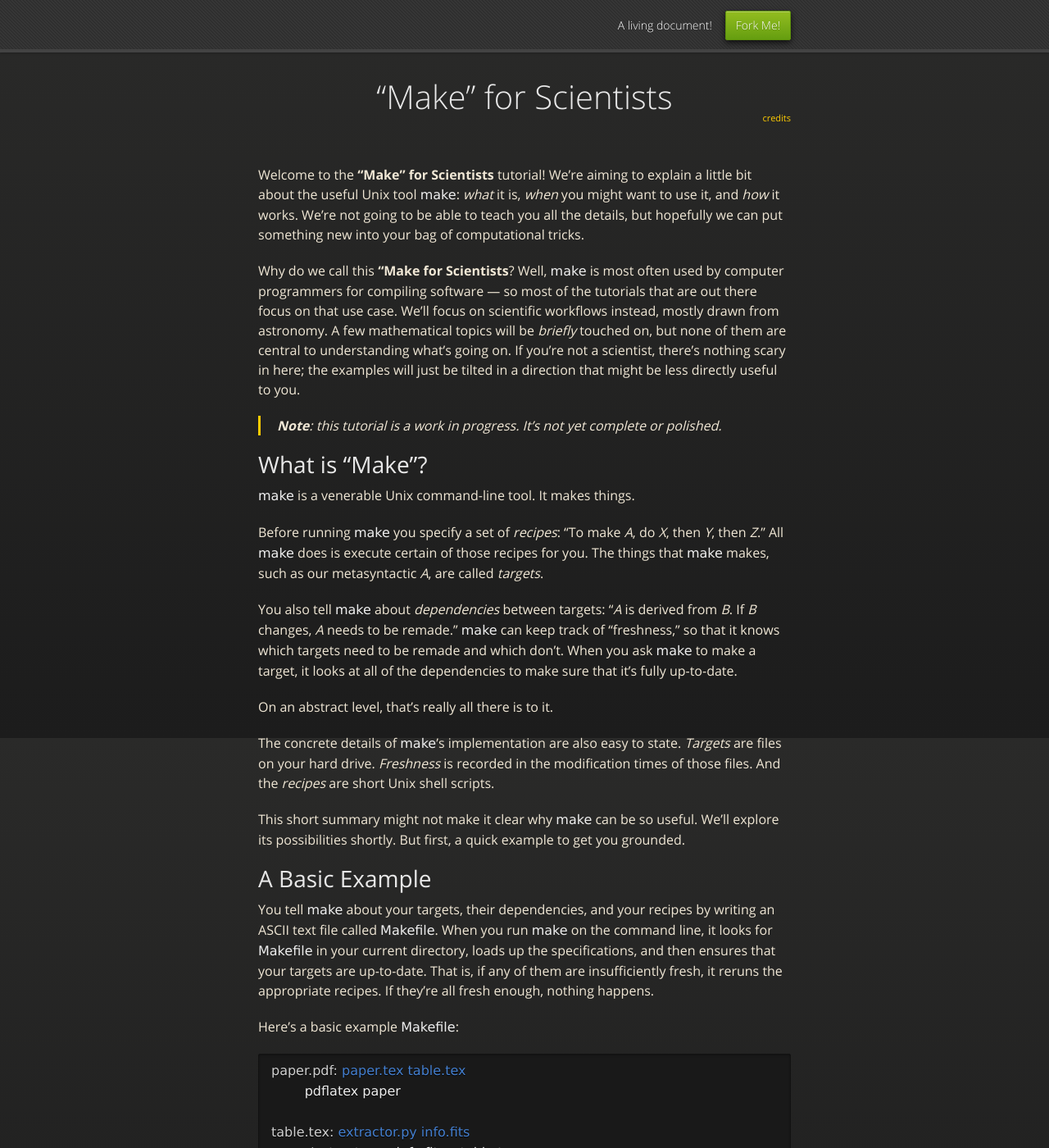
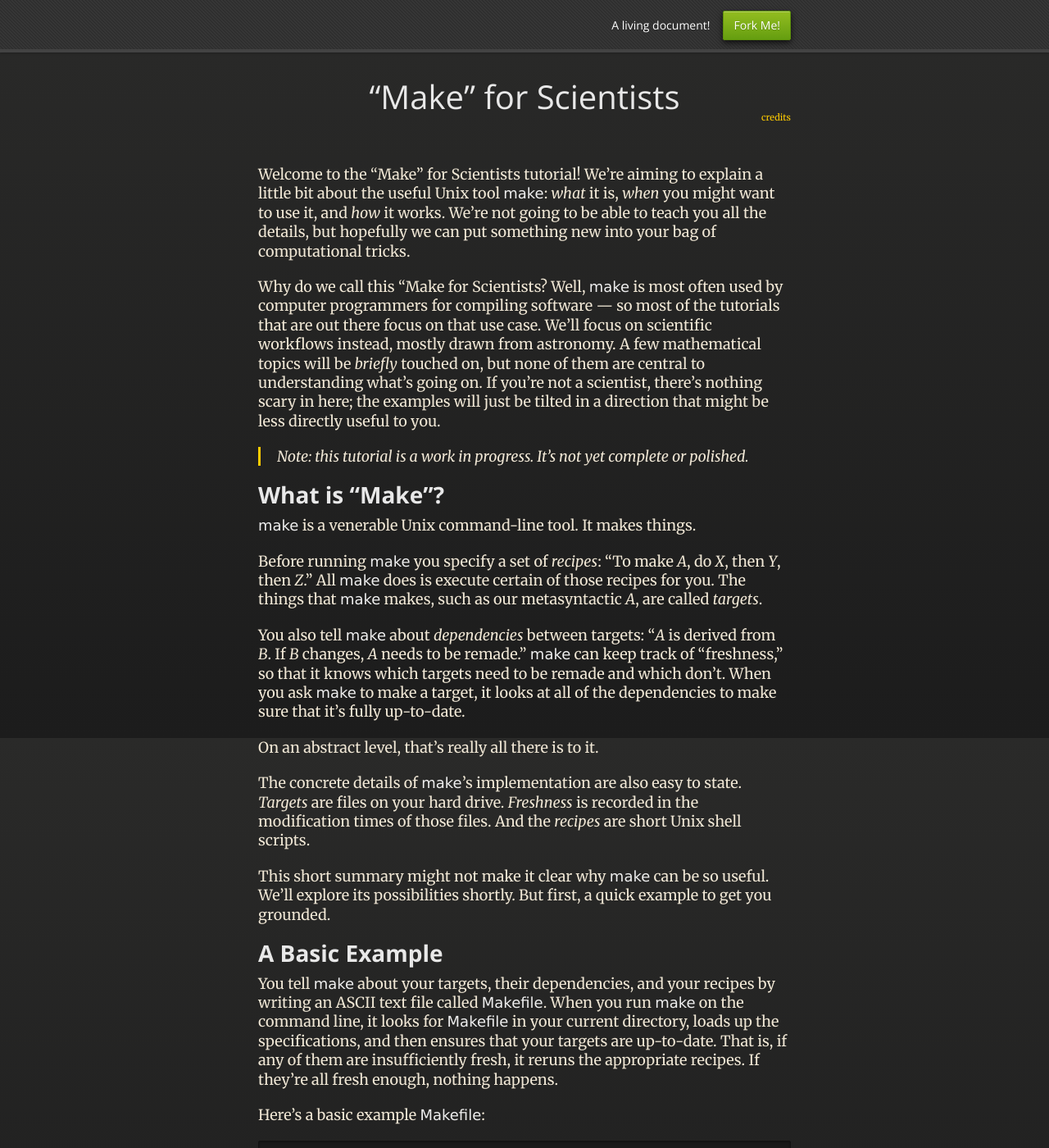
Before and after one commit to pkgw/make_for_scientists, a Jekyll site: the page built from index.md, in a window 1280 px wide and 1400 px high. Shown: the whole window at 82% size. Built offline with Jekyll 4.4.1, drawn with Linux system fonts in a browser that asks for light colours; nearby versions of some CDN libraries; Markdown is read by kramdown in place of the engine named in the settings.

Commit message:
Body text in serif; use Google Web Fonts instead of including our own
Still some improvements to be done here, but I think this is good.

```diff
--- a/_layouts/default.html
+++ b/_layouts/default.html
@@ -1,6 +1,8 @@
 <!DOCTYPE html>
 <html>
   <head>
+    <link href="http://fonts.googleapis.com/css?family=Merriweather:400,400italic,700|Open+Sans:400,700"
+	  rel="stylesheet" type="text/css">
     <meta charset="utf-8">
     <meta http-equiv="X-UA-Compatible" content="IE=edge,chrome=1">
     <title>{{ page.title }}</title>
--- a/css/styles.css
+++ b/css/styles.css
@@ -1,73 +1,3 @@
-@font-face {
-  font-family: 'OpenSansLight';
-  src: url("../fonts/OpenSans-Light-webfont.eot");
-  src: url("../fonts/OpenSans-Light-webfont.eot?#iefix") format("embedded-opentype"), url("../fonts/OpenSans-Light-webfont.woff") format("woff"), url("../fonts/OpenSans-Light-webfont.ttf") format("truetype"), url("../fonts/OpenSans-Light-webfont.svg#OpenSansLight") format("svg");
-  font-weight: normal;
-  font-style: normal;
-}
-
-@font-face {
-  font-family: 'OpenSansLightItalic';
-  src: url("../fonts/OpenSans-LightItalic-webfont.eot");
-  src: url("../fonts/OpenSans-LightItalic-webfont.eot?#iefix") format("embedded-opentype"), url("../fonts/OpenSans-LightItalic-webfont.woff") format("woff"), url("../fonts/OpenSans-LightItalic-webfont.ttf") format("truetype"), url("../fonts/OpenSans-LightItalic-webfont.svg#OpenSansLightItalic") format("svg");
-  font-weight: normal;
-  font-style: normal;
-}
-
-@font-face {
-  font-family: 'OpenSansRegular';
-  src: url("../fonts/OpenSans-Regular-webfont.eot");
-  src: url("../fonts/OpenSans-Regular-webfont.eot?#iefix") format("embedded-opentype"), url("../fonts/OpenSans-Regular-webfont.woff") format("woff"), url("../fonts/OpenSans-Regular-webfont.ttf") format("truetype"), url("../fonts/OpenSans-Regular-webfont.svg#OpenSansRegular") format("svg");
-  font-weight: normal;
-  font-style: normal;
-  -webkit-font-smoothing: antialiased;
-}
-
-@font-face {
-  font-family: 'OpenSansItalic';
-  src: url("../fonts/OpenSans-Italic-webfont.eot");
-  src: url("../fonts/OpenSans-Italic-webfont.eot?#iefix") format("embedded-opentype"), url("../fonts/OpenSans-Italic-webfont.woff") format("woff"), url("../fonts/OpenSans-Italic-webfont.ttf") format("truetype"), url("../fonts/OpenSans-Italic-webfont.svg#OpenSansItalic") format("svg");
-  font-weight: normal;
-  font-style: normal;
-  -webkit-font-smoothing: antialiased;
-}
-
-@font-face {
-  font-family: 'OpenSansSemibold';
-  src: url("../fonts/OpenSans-Semibold-webfont.eot");
-  src: url("../fonts/OpenSans-Semibold-webfont.eot?#iefix") format("embedded-opentype"), url("../fonts/OpenSans-Semibold-webfont.woff") format("woff"), url("../fonts/OpenSans-Semibold-webfont.ttf") format("truetype"), url("../fonts/OpenSans-Semibold-webfont.svg#OpenSansSemibold") format("svg");
-  font-weight: normal;
-  font-style: normal;
-  -webkit-font-smoothing: antialiased;
-}
-
-@font-face {
-  font-family: 'OpenSansSemiboldItalic';
-  src: url("../fonts/OpenSans-SemiboldItalic-webfont.eot");
-  src: url("../fonts/OpenSans-SemiboldItalic-webfont.eot?#iefix") format("embedded-opentype"), url("../fonts/OpenSans-SemiboldItalic-webfont.woff") format("woff"), url("../fonts/OpenSans-SemiboldItalic-webfont.ttf") format("truetype"), url("../fonts/OpenSans-SemiboldItalic-webfont.svg#OpenSansSemiboldItalic") format("svg");
-  font-weight: normal;
-  font-style: normal;
-  -webkit-font-smoothing: antialiased;
-}
-
-@font-face {
-  font-family: 'OpenSansBold';
-  src: url("../fonts/OpenSans-Bold-webfont.eot");
-  src: url("../fonts/OpenSans-Bold-webfont.eot?#iefix") format("embedded-opentype"), url("../fonts/OpenSans-Bold-webfont.woff") format("woff"), url("../fonts/OpenSans-Bold-webfont.ttf") format("truetype"), url("../fonts/OpenSans-Bold-webfont.svg#OpenSansBold") format("svg");
-  font-weight: normal;
-  font-style: normal;
-  -webkit-font-smoothing: antialiased;
-}
-
-@font-face {
-  font-family: 'OpenSansBoldItalic';
-  src: url("../fonts/OpenSans-BoldItalic-webfont.eot");
-  src: url("../fonts/OpenSans-BoldItalic-webfont.eot?#iefix") format("embedded-opentype"), url("../fonts/OpenSans-BoldItalic-webfont.woff") format("woff"), url("../fonts/OpenSans-BoldItalic-webfont.ttf") format("truetype"), url("../fonts/OpenSans-BoldItalic-webfont.svg#OpenSansBoldItalic") format("svg");
-  font-weight: normal;
-  font-style: normal;
-  -webkit-font-smoothing: antialiased;
-}
-
 /* normalize.css 2012-02-07T12:37 UTC - http://github.com/necolas/normalize.css */
 /* =============================================================================
    HTML5 display definitions
@@ -141,7 +71,7 @@ button,
 input,
 select,
 textarea {
-  font-family: sans-serif;
+  font-family: 'Merriweather', serif;
 }
 
 /*
@@ -528,10 +458,12 @@ table {
   border-spacing: 0;
 }
 
+/* End of normalize.css */
+
 body {
   padding: 0px 0 20px 0px;
   margin: 0px;
-  font: 16px/1.5 "OpenSansRegular", "Helvetica Neue", Helvetica, Arial, sans-serif;
+  font: 18px/1.3 'Merriweather', serif;
   color: #f0e7d5;
   font-weight: normal;
   background: #252525;
@@ -547,8 +479,7 @@ body {
 h1, h2, h3, h4, h5, h6 {
   color: #e8e8e8;
   margin: 0 0 10px;
-  font-family: 'OpenSansRegular', "Helvetica Neue", Helvetica, Arial, sans-serif;
-  font-weight: normal;
+  font-family: 'Open Sans', sans-serif;
 }
 
 p, ul, ol, table, pre, dl {
@@ -574,7 +505,6 @@ h4, h5, h6 {
 h3 {
   font-size: 18px;
   line-height: 24px;
-  font-family: 'OpenSansRegular', "Helvetica Neue", Helvetica, Arial, sans-serif !important;
   font-weight: normal;
   color: #b6b6b6;
 }
@@ -600,7 +530,6 @@ ul {
 }
 
 strong {
-  font-family: 'OpenSansBold', "Helvetica Neue", Helvetica, Arial, sans-serif !important;
   font-weight: normal;
 }
 
@@ -661,7 +590,6 @@ th {
   padding: 5px 10px;
   border-bottom: 1px solid #434343;
   color: #b6b6b6;
-  font-family: 'OpenSansSemibold', "Helvetica Neue", Helvetica, Arial, sans-serif !important;
   font-weight: normal;
 }
 
@@ -681,7 +609,6 @@ hr {
 
 dt {
   color: #F0E7D5;
-  font-family: 'OpenSansSemibold', "Helvetica Neue", Helvetica, Arial, sans-serif !important;
   font-weight: normal;
 }
 
@@ -707,7 +634,7 @@ dt {
   margin: 6px auto;
 }
 #header nav li {
-  font-family: 'OpenSansLight', "Helvetica Neue", Helvetica, Arial, sans-serif;
+  font-family: 'Open Sans', sans-serif;
   font-weight: normal;
   list-style: none;
   display: inline;
@@ -784,7 +711,6 @@ section #title {
   padding: 0 0 5px 0;
 }
 section #title h1 {
-  font-family: 'OpenSansLight', "Helvetica Neue", Helvetica, Arial, sans-serif;
   font-weight: normal;
   font-size: 40px;
   text-align: center;
@@ -792,14 +718,12 @@ section #title h1 {
 }
 section #title p {
   color: #d7cfbe;
-  font-family: 'OpenSansLight', "Helvetica Neue", Helvetica, Arial, sans-serif;
   font-weight: normal;
   font-size: 18px;
   text-align: center;
 }
 section #title .credits {
   font-size: 11px;
-  font-family: 'OpenSansRegular', "Helvetica Neue", Helvetica, Arial, sans-serif;
   font-weight: normal;
   color: #696969;
   margin-top: -10px;
```
